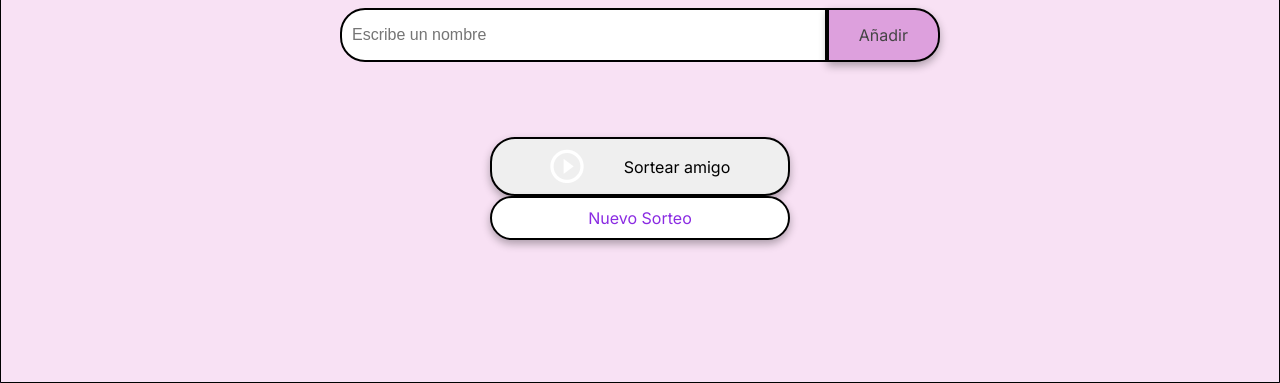
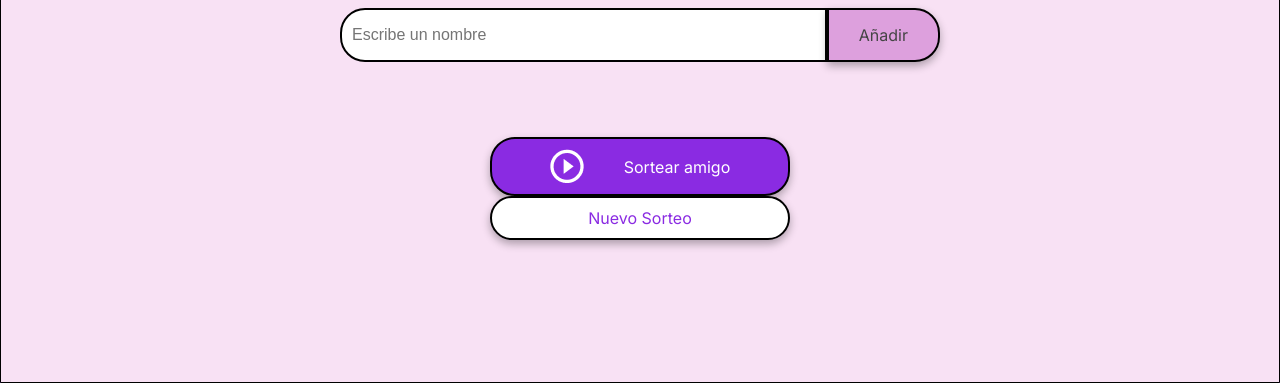
Before and after one commit to BioMarcela/Challenge-Amigo-Secreto, a plain HTML site: page index.html in a window 1280 px wide. Shown: the part 417-800 px from the top of the page. Drawn offline with Linux system fonts and the light colour scheme.

Commit message:
Update style.css
CAMBIO: modificación de los atributos de los botones

```diff
--- a/style.css
+++ b/style.css
@@ -148,7 +148,32 @@ ul {
 }
 
 /* Botón de sortear título */
-.button-draw, .button-reset  {
+.button-draw {
+    display: flex;
+    align-items: center;
+    justify-content: center;
+    width: 100%;
+    padding: 10px 40px;
+    font-size: 16px;
+    font-family: "Inter", sans-serif;
+    border: 2px solid #000;
+    border-radius: 25px;
+    box-shadow: 0 4px 8px rgba(0, 0, 0, 0.3);
+    cursor: pointer;
+    background-color: var(--color-button); /* Morado */
+    color: var(--color-white);             /* Texto blanco */
+}
+
+.button-draw img {
+    margin-right: 40px;
+}
+
+.button-draw:hover {
+    background-color: var(--color-button-hover);
+}
+
+/* Botón de nuevo sortear*/
+.button-reset  {
     display: flex;
     align-items: center;
     justify-content: center;
@@ -161,15 +186,6 @@ ul {
     box-shadow: 0 4px 8px rgba(0, 0, 0, 0.3);
     cursor: pointer;
 }
-
-.button-draw img {
-    margin-right: 40px;
-}
-
-.button-draw:hover {
-    background-color: var(--color-button-hover);
-}
-
 .button-reset {
     background-color: var(--color-white);  /* Fondo blanco */
     color: var(--color-button);           /* Texto con color del botón original */
```
